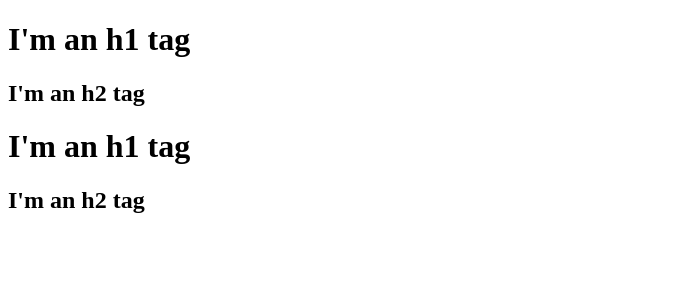
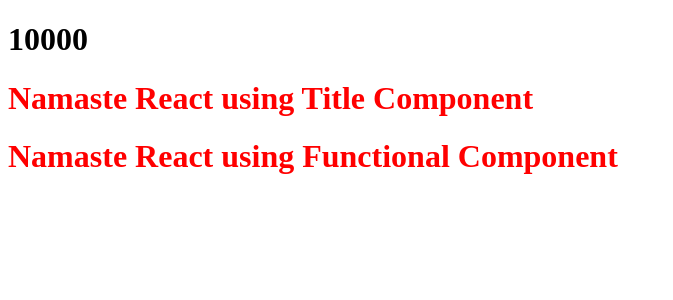
Before and after one commit to rupeshkommindala/namaste-react, a React (Vite) app: page / in a window 1280 px wide. Shown: the top 300 px of the page, without its empty margins (0-673 px from the left). Built offline with nearby package versions, Linux system fonts and the light colour scheme.

Commit message:
epsiode-03

```diff
--- a/App.js
+++ b/App.js
@@ -1,16 +1,32 @@
 import React from "react";
 import ReactDOM from "react-dom/client";
 
-const parent = React.createElement("div", { id: "parent" }, [
-  React.createElement("div", { id: "child" }, [
-    React.createElement("h1", {}, "I'm an h1 tag"),
-    React.createElement("h2", {}, "I'm an h2 tag"),
-  ]),
-  React.createElement("div", { id: "child2" }, [
-    React.createElement("h1", {}, "I'm an h1 tag"),
-    React.createElement("h2", {}, "I'm an h2 tag"),
-  ]),
-]);
+// React Element
+const heading = React.createElement("h1", { id: "heading" }, "Hello React🚀");
+
+// React Element
+const jsxHeading = <h1>Namaste React using JSX</h1>;
+
+// React Component
+const Heading = () => {
+  return <h1>Namaste React using Functional Component</h1>;
+};
+
+// React Component
+const Title = () => {
+  return <h1 id="heading">Namaste React using Title Component</h1>;
+};
+
+const data = 10000;
+
+// React Component
+const HeadingComponent = () => (
+  <div id="root">
+    <h1>{data}</h1>
+    <Title />
+    <h1 id="heading">Namaste React using Functional Component</h1>
+  </div>
+);
 
 const root = ReactDOM.createRoot(document.getElementById("root"));
-root.render(parent);
+root.render(<HeadingComponent />);
--- a/package.json
+++ b/package.json
@@ -3,7 +3,9 @@
   "version": "1.0.0",
   "description": "This is Namaste React",
   "scripts": {
-    "test": "jest"
+    "test": "jest",
+    "start":"parcel index.html",
+    "build":"parcel build index.html"
   },
   "repository": {
     "type": "git",
```
